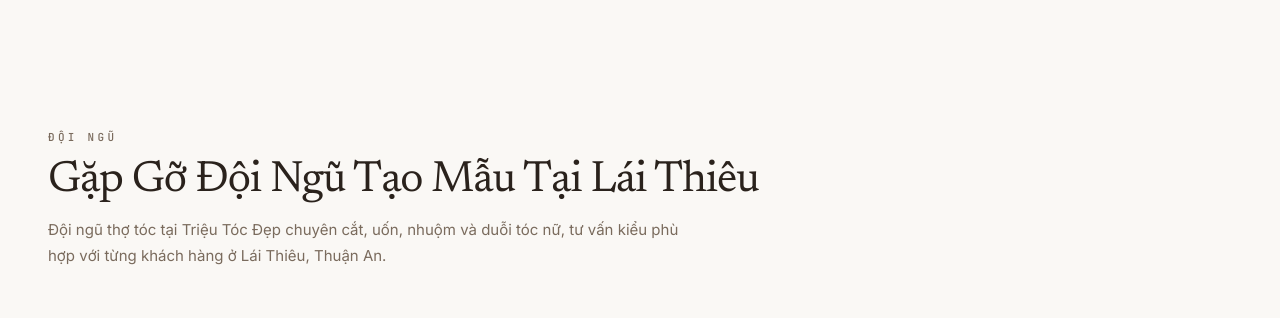
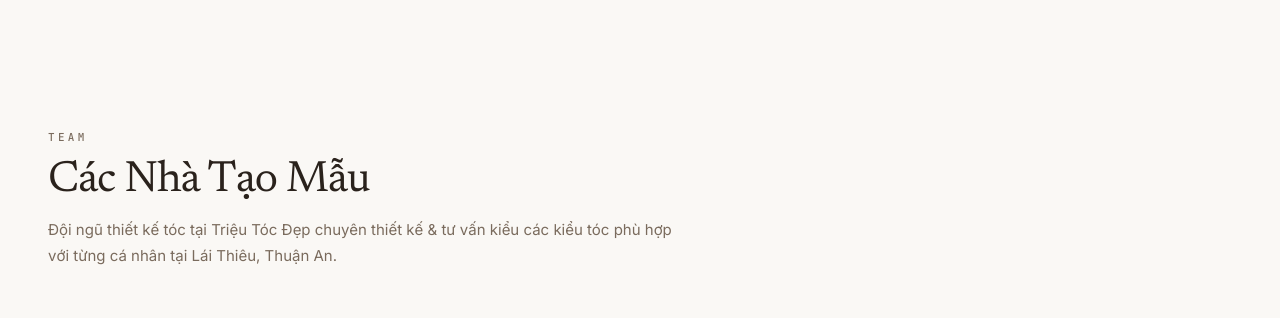
Before and after one commit to thienky0104/claudefix6.1, a React (Vite) app: page / in a window 1280 px wide. Shown: the part 5440-5758 px from the top of the page. Built offline with nearby package versions, Linux system fonts and the light colour scheme.

Commit message:
Updated Stylists.tsx

```diff
--- a/src/components/Stylists.tsx
+++ b/src/components/Stylists.tsx
@@ -44,19 +44,19 @@
             className="text-[11px] uppercase tracking-[0.3em] text-[#7a6b5d]"
             style={{ fontFamily: "'JetBrains Mono', monospace" }}
           >
-            Đội Ngũ
+            Team
           </span>
           <h2
             className="text-[32px] leading-[1.1] tracking-tight text-[#2a221c] md:text-[44px]"
             style={{ fontFamily: "'Newsreader', serif", fontWeight: 400 }}
           >
-            Gặp Gỡ Đội Ngũ Tạo Mẫu Tại Lái Thiêu
+            Các Nhà Tạo Mẫu
           </h2>
           <p
             className="max-w-[640px] text-[15px] leading-[1.7] text-[#7a6b5d]"
             style={{ fontFamily: "'Inter', sans-serif" }}
           >
-            Đội ngũ thợ tóc tại Triệu Tóc Đẹp chuyên cắt, uốn, nhuộm và duỗi tóc nữ, tư vấn kiểu phù hợp với từng khách hàng ở Lái Thiêu, Thuận An.
+            Đội ngũ thiết kế tóc tại Triệu Tóc Đẹp chuyên thiết kế & tư vấn kiểu các kiểu tóc phù hợp với từng cá nhân tại Lái Thiêu, Thuận An.
           </p>
         </div>
 
```
